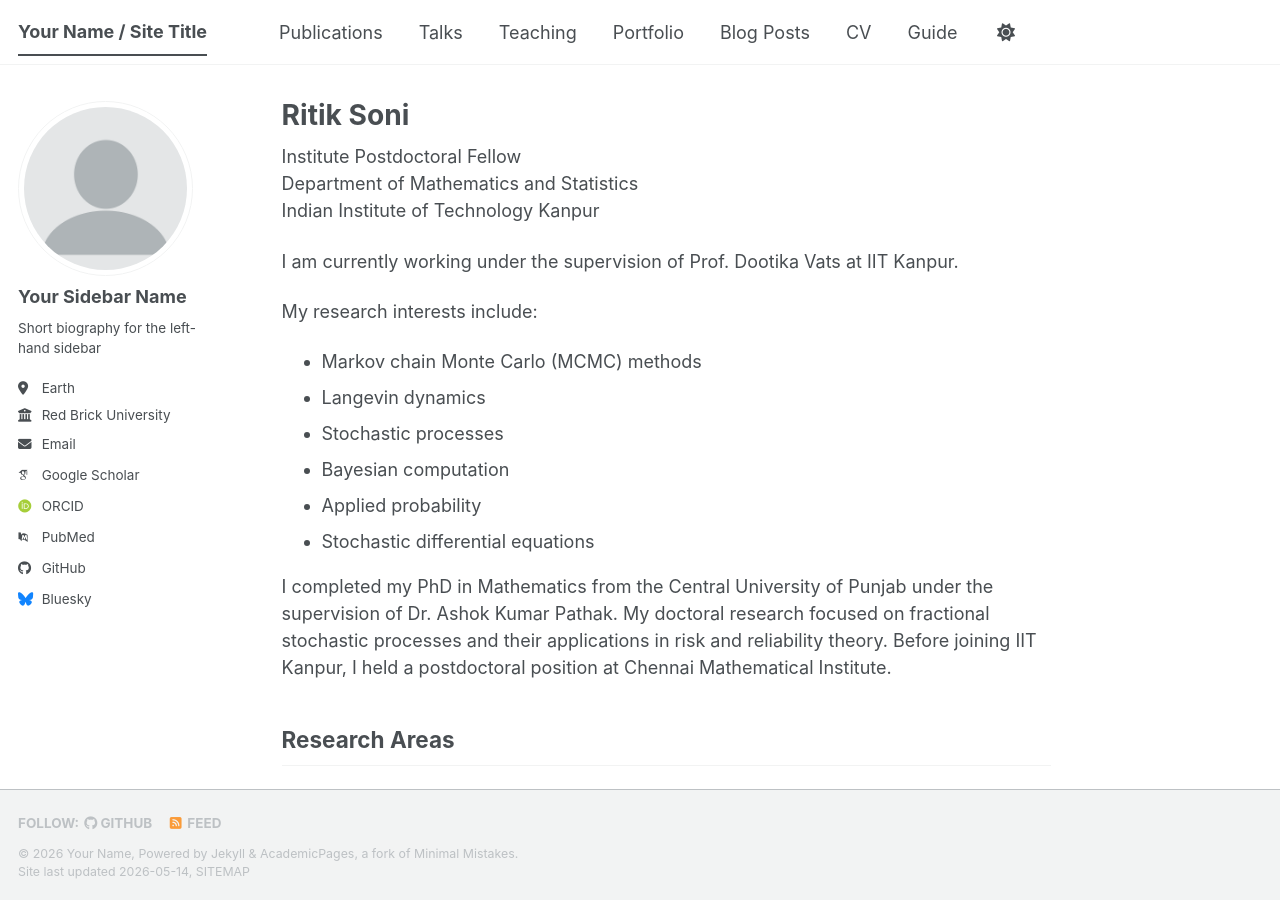
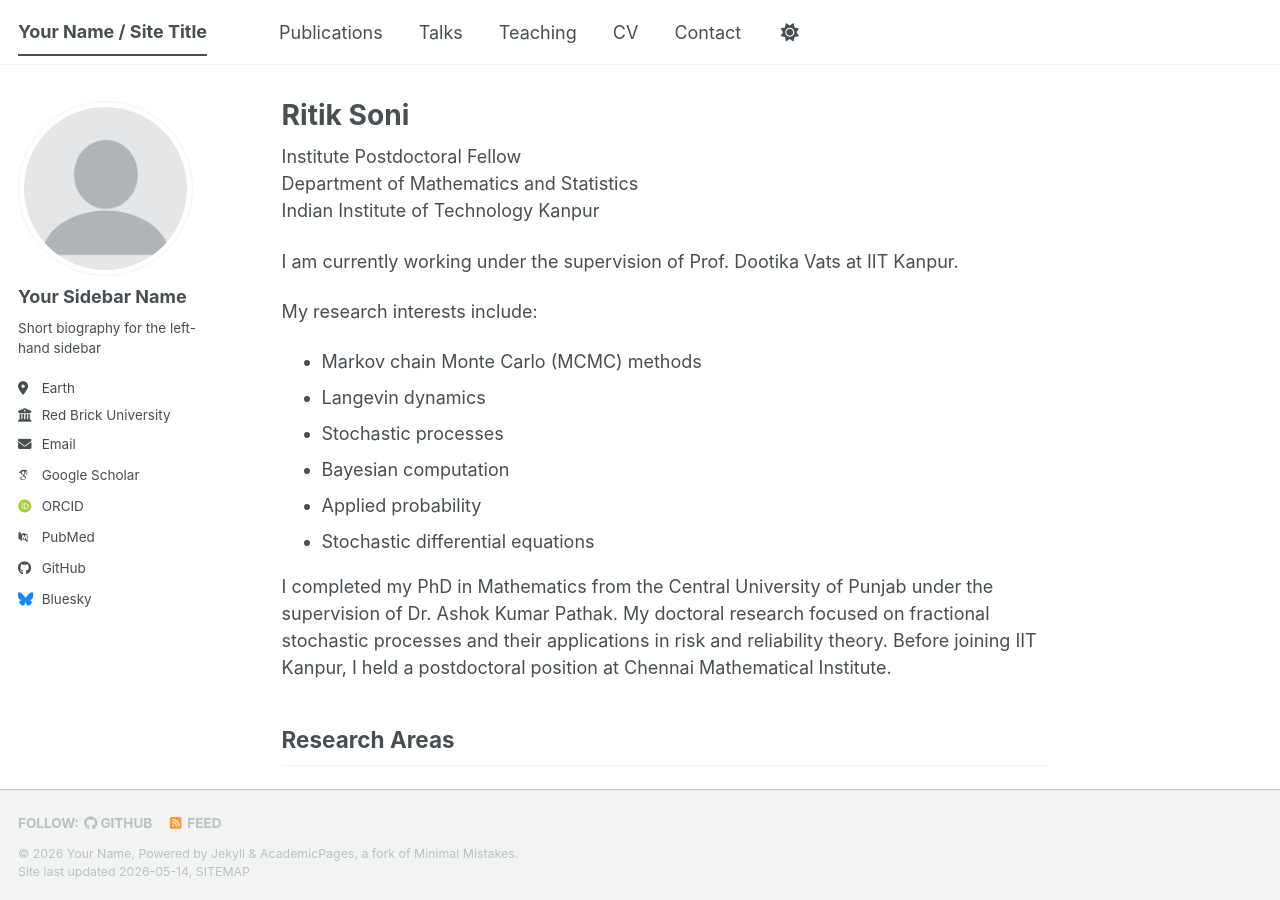
Before and after one commit to ritik824/ritik824.github.io, a Jekyll site: the page built from _pages/about.md, in a window 1280 px wide and 900 px high. Built offline with Jekyll 4.4.1, drawn with Linux system fonts in a browser that asks for light colours; some web fonts are replaced; a script bundle is joined from its source files by our own code; library files that are not in the unit come from our copies.

Commit message:
Update navigation menu by modifying sections
Removed Portfolio, Blog Posts, and Guide sections from navigation and added Contact section.

```diff
--- a/_data/navigation.yml
+++ b/_data/navigation.yml
@@ -17,17 +17,11 @@ main:
   - title: "Teaching"
     url: /teaching/
 
-  - title: "Portfolio"
-    url: /portfolio/
-
-  - title: "Blog Posts"
-    url: /year-archive/
-
   - title: "CV"
     url: /cv/
 
   # - title: "CV"
   #   url: /cv-json/
 
-  - title: "Guide"
-    url: /markdown/
+  - title: "Contact"
+    url: /contact/
```
